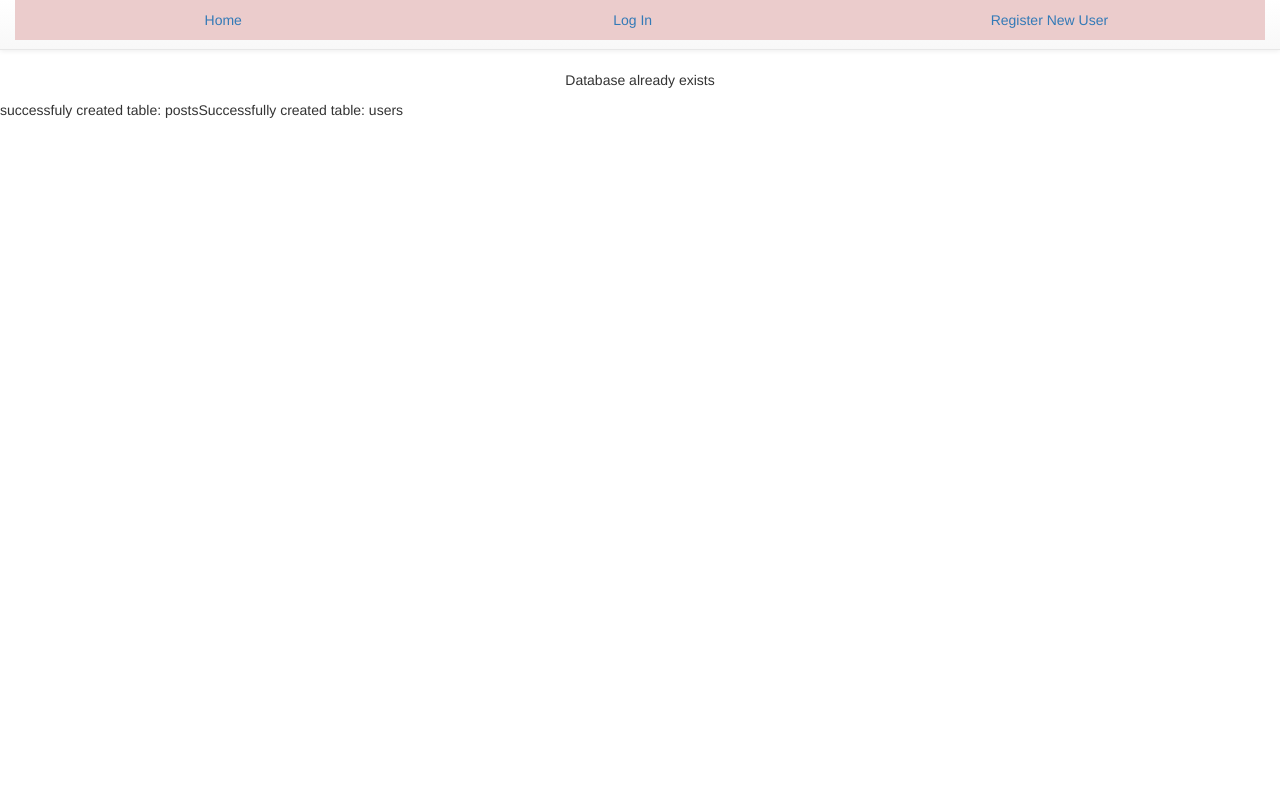
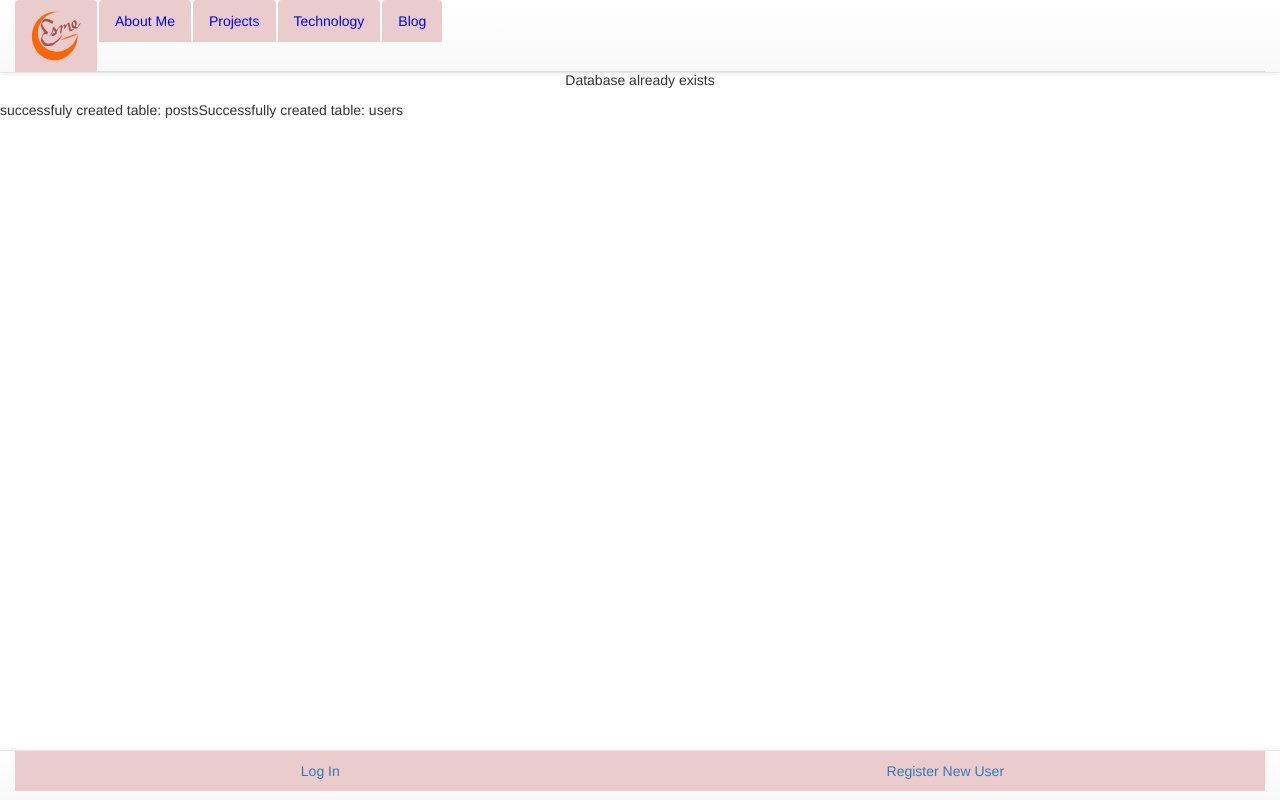
Before and after one commit to EsmeGrundy/grundyE-blog, a PHP site: page /grundyE-blog/ in a window 1280 px wide. Run offline with PHP 8.4, Linux system fonts and the light colour scheme; data that the repository does not hold is empty; some libraries are stand-ins or nearby versions.

Commit message:
Intermediate Milestones

```diff
--- /dev/null
+++ b/controller/change-password.php
@@ -0,0 +1,6 @@
+<?php
+require_once (__DIR__ . "/../model/config.php");
+
+
+    $title = filter_input(INPUT_POST, "title", FILTER_SANITIZE_STRING);
+    $post = filter_input(INPUT_POST, "post", FILTER_SANITIZE_STRING);
--- a/css/custom-style.css
+++ b/css/custom-style.css
@@ -1,5 +1,6 @@
 body {
     padding-top: 70px;
+    padding-bottom: 70px;
 }
 
 .nav-button {
@@ -57,3 +58,8 @@ p{
     text-align: center;
     position: relative;
 }
+
+#logo{
+    width: 50px;     /*changes size of logo*/
+    height: 50px;
+}
--- a/index.php
+++ b/index.php
@@ -3,10 +3,10 @@
 
 require_once (__DIR__ . "/controller/login-verify.php");
 require_once (__DIR__ . "/view/header.php");
-if (authenticateUser()) {
-    require_once (__DIR__ . "/view/navigation.php");
+if (authenticateUser()) { //if the user is logged in
+    require_once (__DIR__ . "/view/navigation.php"); //displays the nav bar with the blog-post form and log out button
 }
-else{
+else{//if the user is not logged in, shows nav bar with log-in button and register button
     require_once (__DIR__ . "/view/login-nav.php");
 }
 require_once(__DIR__ . "/controller/create-db.php");
--- a/model/config.php
+++ b/model/config.php
@@ -11,7 +11,7 @@ $username = "root";
 $password = "root";
 $database = "blog_db";
 
-if(!isset($_SESSION["connection"])) {
-    $connection = new Database($host, $username, $password, $database);
-    $_SESSION["connection"] = $connection;
+if(!isset($_SESSION["connection"])) { //if the variable is not set, then...
+    $connection = new Database($host, $username, $password, $database); //create a new database
+    $_SESSION["connection"] = $connection; //connection to database
 }
--- a/view/login-nav.php
+++ b/view/login-nav.php
@@ -2,10 +2,21 @@
 require_once (__DIR__ . "/../model/config.php");
 require_once (__DIR__ . "/../controller/login-verify.php");
 ?>
-<nav class="navbar navbar-default navbar-fixed-top ">
+<nav class="navbar navbar-default navbar-fixed-top" role="navigation">
+    <div class="container-fluid">
+        <ul class="nav nav-tabs">
+            <li><a class="nav-button name" href="index.html"><img id="logo" src="images/EsmeLogo.svg" alt=""></a></li>
+            <li><a class="nav-button" href="#about">About Me</a></li>
+            <li><a class="nav-button" href="#projects">Projects</a></li>
+            <li><a class="nav-button" href="#technology">Technology</a></li>
+            <li><a class="nav-button" href="http://localhost/grundyE-blog/index.php">Blog</a></li>
+        </ul>
+
+    </div>
+</nav>
+<nav class="navbar navbar-default navbar-fixed-bottom ">
     <div class="container-fluid">
         <ul class=" nav nav-justified">
-            <li role="presentation" class="nav-button"><a href="<?php echo $path . "/index.php" ?>">Home</a></li>
             <li role="presentation" class="nav-button"><a href="<?php echo $path . "/login.php" ?>">Log In</a></li>
             <li role="presentation" class="nav-button"><a href="<?php echo $path . "/register.php" ?>">Register New User</a></li>
         </ul>
```
Also changed, not shown: controller/create-user.php (+7 -7 lines), controller/login-user.php (+13 -8 lines), view/navigation.php (+13 -2 lines), view/password-form.php (added, +22 -0 lines), images/EsmeLogo.svg (added).
